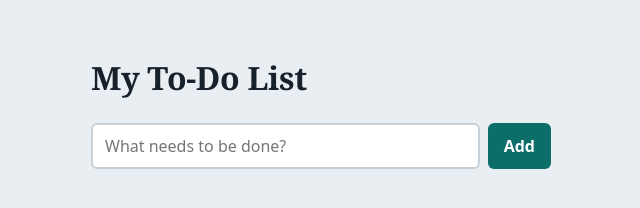
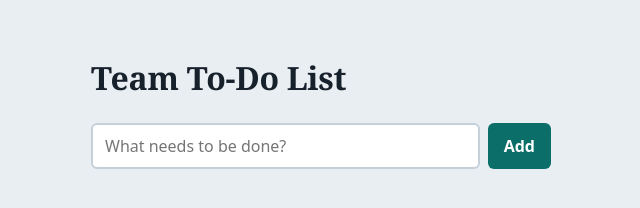
Before and after one commit to Abdullah-Ismael/Git_Parctise, a plain HTML site: page index.html in a window 1280 px wide. Shown: the whole page, without its empty margins (319-959 px from the left). Drawn offline with Linux system fonts and the light colour scheme.

Commit message:
alice_changes

```diff
--- a/index.html
+++ b/index.html
@@ -8,7 +8,7 @@
 </head>
 <body>
   <main class="app">
-    <h1>My To-Do List</h1>
+    <h1>Team To-Do List</h1>
     <form id="todo-form">
       <input id="todo-input" type="text" placeholder="What needs to be done?" autocomplete="off">
       <button type="submit">Add</button>
```
